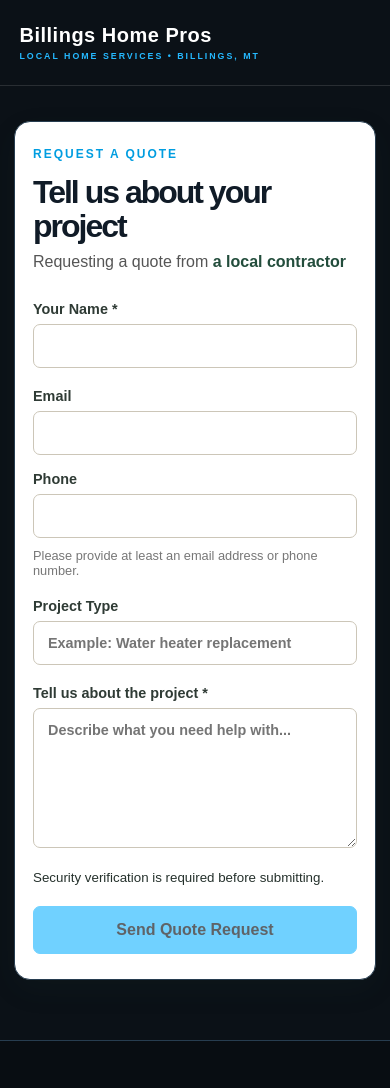
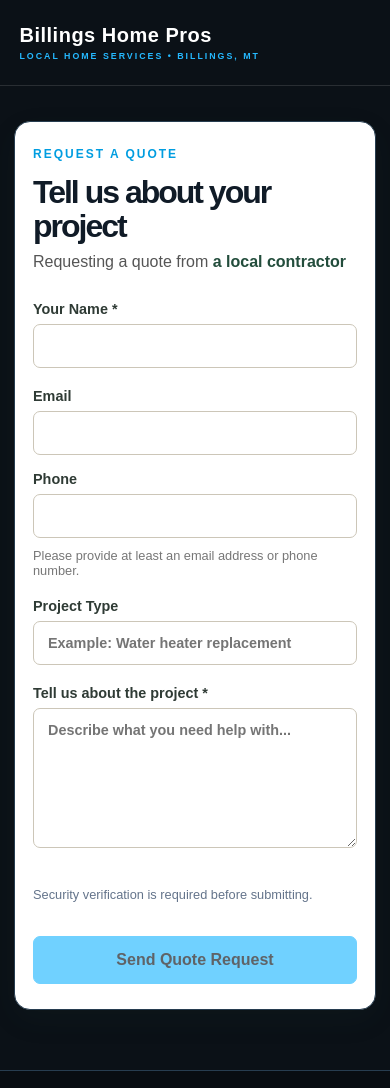
Before and after one commit to Cheddaronbass/billingshomepros, a Next.js app: page /quote in a window 390 px wide. Shown: the top 1088 px of the page. Built offline with nearby package versions, Linux system fonts and the light colour scheme; no server answers.

Commit message:
Keep Cloudflare Turnstile widget and text accessible on mobile forms

```diff
--- a/app/globals.css
+++ b/app/globals.css
@@ -2286,3 +2286,16 @@ footer small {
     gap: 5px;
   }
 }
+
+/* Cloudflare Turnstile: responsive, optional while the production keys are pending. */
+.turnstileField {
+  display: flex;
+  flex-direction: column;
+  align-items: flex-start;
+  gap: 6px;
+  max-width: 100%;
+  min-width: 0;
+  margin: 12px 0;
+}
+.turnstileField > div { max-width: 100%; }
+.turnstileField small { color: #64748b; font-size: .8rem; line-height: 1.4; }
```
